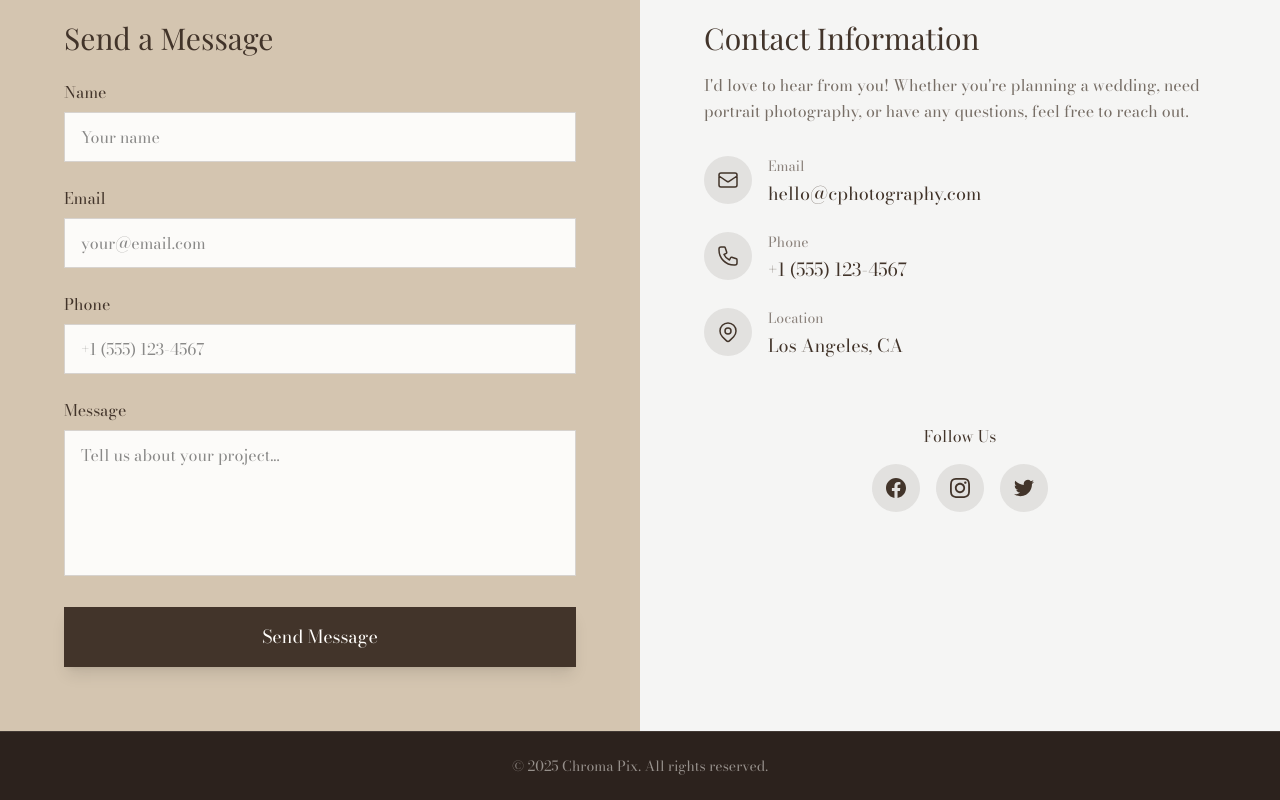
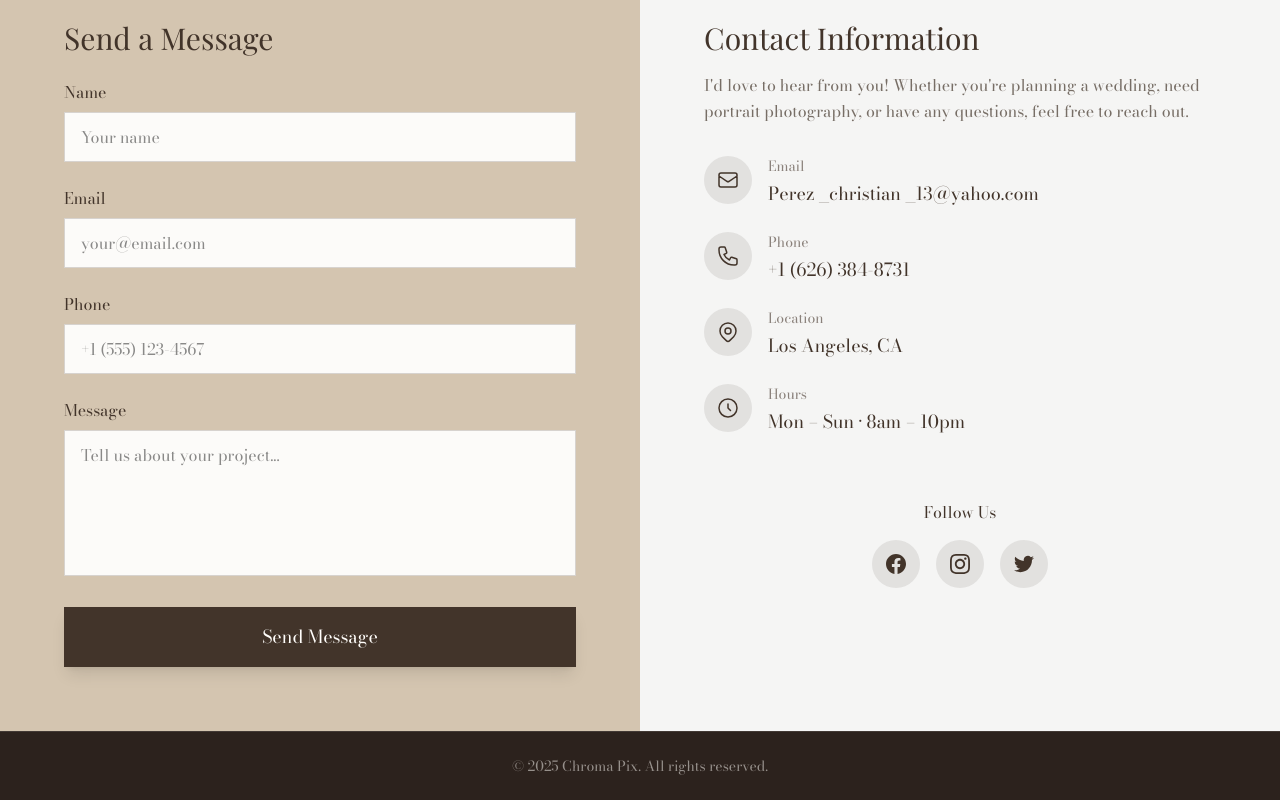
Before and after one commit to tommyxlanes/c-photography, a Next.js app: page / in a window 1280 px wide. Shown: the part 2049-2849 px from the top of the page. Built offline with nearby package versions, Linux system fonts and the light colour scheme.

Commit message:
Added hours in contact section

```diff
--- a/components/Contact.tsx
+++ b/components/Contact.tsx
@@ -46,8 +46,8 @@ const Contact = () => {
         </svg>
       ),
       label: "Email",
-      value: "hello@cphotography.com",
-      link: "mailto:hello@cphotography.com",
+      value: "Perez _christian _13@yahoo.com",
+      link: "mailto:Perez _christian _13@yahoo.com",
     },
     {
       icon: (
@@ -66,8 +66,8 @@ const Contact = () => {
         </svg>
       ),
       label: "Phone",
-      value: "+1 (555) 123-4567",
-      link: "tel:+15551234567",
+      value: "+1 (626) 384-8731",
+      link: "tel:+16263848731",
     },
     {
       icon: (
@@ -93,6 +93,32 @@ const Contact = () => {
       ),
       label: "Location",
       value: "Los Angeles, CA",
+      link: "#",
+    },
+    {
+      icon: (
+        <svg
+          className="w-6 h-6"
+          fill="none"
+          viewBox="0 0 24 24"
+          stroke="currentColor"
+        >
+          <path
+            strokeLinecap="round"
+            strokeLinejoin="round"
+            strokeWidth={1.5}
+            d="M12 8v4l2.5 2.5"
+          />
+          <path
+            strokeLinecap="round"
+            strokeLinejoin="round"
+            strokeWidth={1.5}
+            d="M12 21a9 9 0 100-18 9 9 0 000 18z"
+          />
+        </svg>
+      ),
+      label: "Hours",
+      value: "Mon – Sun · 8am – 10pm",
       link: "#",
     },
   ];
```
